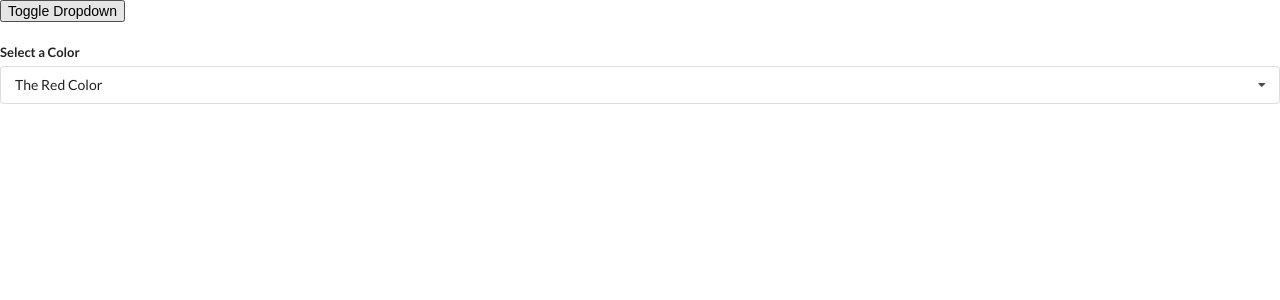
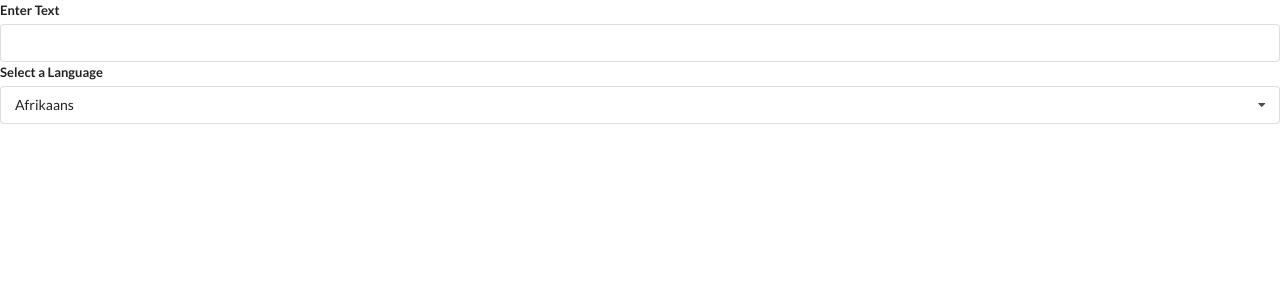
Before and after one commit to QuangTran304/React-Widgets, a React (Create React App) app: page / in a window 1280 px wide. Shown: the top 300 px of the page. Built offline with nearby package versions, Linux system fonts and the light colour scheme.

Commit message:
add basic structure for the Translate component

```diff
--- a/src/App.js
+++ b/src/App.js
@@ -2,6 +2,7 @@
 // import Accordion from "./components/Accordion";
 // import Search from "./components/Search";
 import Dropdown from "./components/Dropdown";
+import Translate from "./components/Translate";
 
 // items for Accordion component
 // const items = [
@@ -20,30 +21,30 @@
 // ];
 
 // data for Dropdown component
-const options = [
-  {
-    label: "The Red Color",
-    value: "red",
-  },
-  {
-    label: "The Green Color",
-    value: "green",
-  },
-  {
-    label: "The Blue Color",
-    value: "blue",
-  },
-];
+// const options = [
+//   {
+//     label: "The Red Color",
+//     value: "red",
+//   },
+//   {
+//     label: "The Green Color",
+//     value: "green",
+//   },
+//   {
+//     label: "The Blue Color",
+//     value: "blue",
+//   },
+// ];
 
 const App = () => {
-  const [selected, setSelected] = useState(options[0]);
-  const [showDropdown, setShowDropdown] = useState(true);
+  // const [selected, setSelected] = useState(options[0]);
+  // const [showDropdown, setShowDropdown] = useState(true);
 
   return (
     <div>
       {/* <Accordion items={items} /> */}
       {/* <Search /> */}
-      <button onClick={() => setShowDropdown(!showDropdown)}>
+      {/* <button onClick={() => setShowDropdown(!showDropdown)}>
         Toggle Dropdown
       </button>
 
@@ -56,7 +57,9 @@
           onSelectedChange={setSelected}
           options={options}
         />
-      ) : null}
+      ) : null} */}
+
+      <Translate />
     </div>
   );
 };
--- a/src/components/Dropdown.js
+++ b/src/components/Dropdown.js
@@ -1,6 +1,6 @@
 import React, { useEffect, useRef, useState } from "react";
 
-const Dropdown = ({ selected, onSelectedChange, options }) => {
+const Dropdown = ({ label, selected, onSelectedChange, options }) => {
   const [open, setOpen] = useState(false);
   const ref = useRef();
 
@@ -44,7 +44,7 @@
   return (
     <div ref={ref} className="ui form">
       <div className="field">
-        <label className="label">Select a Color</label>
+        <label className="label">{label}</label>
         <div
           onClick={() => {
             setOpen(!open);
--- /dev/null
+++ b/src/components/Translate.js
@@ -0,0 +1,41 @@
+import React, { useState } from "react";
+import Dropdown from "./Dropdown";
+
+const options = [
+  {
+    label: "Afrikaans",
+    value: "af",
+  },
+  {
+    label: "Arabic",
+    value: "ar",
+  },
+  {
+    label: "Hindi",
+    value: "hi",
+  },
+];
+
+const Translate = () => {
+  const [language, setLanguage] = useState(options[0]);
+  const [text, setText] = useState("");
+
+  return (
+    <div>
+      <div className="ui form">
+        <div className="field">
+          <label>Enter Text</label>
+          <input value={text} onChange={(e) => setText(e.target.value)} />
+        </div>
+      </div>
+      <Dropdown
+        label="Select a Language"
+        selected={language}
+        onSelectedChange={setLanguage}
+        options={options}
+      />
+    </div>
+  );
+};
+
+export default Translate;
```
